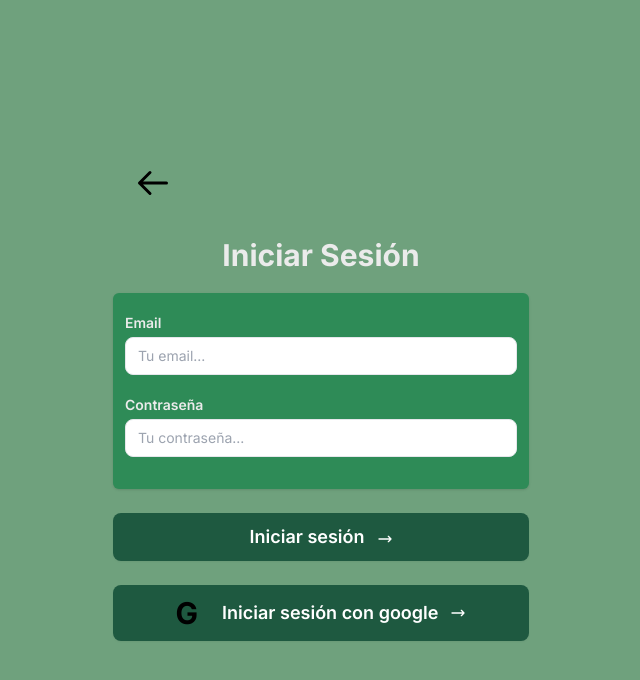
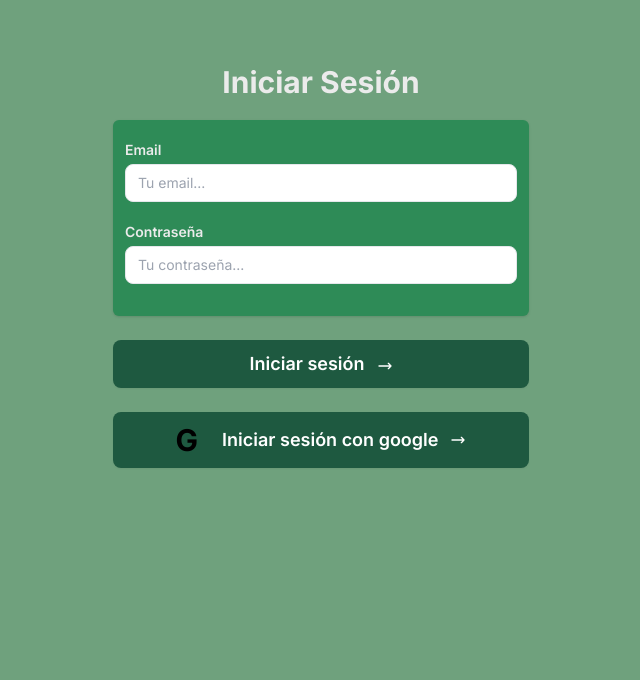
Before and after one commit to LeonardoIrusta01/Oasis-Front, a Next.js app: page /login in a window 1280 px wide. Shown: the top 680 px of the page, without its empty margins (319-959 px from the left). Built offline with nearby package versions, Linux system fonts and the light colour scheme.

Commit message:
button google & desktop design

```diff
--- a/src/components/logIn/index.tsx
+++ b/src/components/logIn/index.tsx
@@ -4,14 +4,14 @@ import React from 'react';
 
 const LoginComponent: React.FC = () => {
     return (
-        <div className="min-h-screen items-center bg-oasisGradient-cambridgeBlue align-middle justify-start md:justify-center lg:justify-center flex flex-col sm:py-12 ">
-            <div className="py-1">
+        <div className="min-h-screen items-center bg-oasisGradient-cambridgeBlue align-middle justify-start flex flex-col sm:py-12 ">
+            <div className="py-1 md:hidden">
                 <div className="grid grid-cols-2 gap-1 mr-64">
                     <div className="text-left sm:text-left whitespace-nowrap">
                         <Link href='/'>
                             <button className="transition duration-200 px-5 py-4 cursor-pointer font-normal text-sm rounded-lg text-gray-500 hover:bg-oasisGradient-lightGreen focus:outline-none focus:bg-oasisGradient-cambridgeBlue focus:ring-2 focus:ring-oasisGradient-cambridgeBlue focus:ring-opacity-50 ring-inset">
                                 <svg xmlns="http://www.w3.org/2000/svg" fill="none" viewBox="0 0 24 24" stroke="Black" className="w-9 h-9 inline-block align-text-top">
-                                    <path stroke-linecap="round" stroke-linejoin="round" stroke-width="2" d="M10 19l-7-7m0 0l7-7m-7 7h18" />
+                                    <path strokeLinecap="round" strokeLinejoin="round" strokeWidth="2" d="M10 19l-7-7m0 0l7-7m-7 7h18" />
                                 </svg>
                             </button>
                         </Link>
@@ -31,14 +31,14 @@ const LoginComponent: React.FC = () => {
                 <button type="button" className="transition duration-200 mt-6 bg-oasisGradient-castletonGreen hover:bg-oasisGradient-lightGreen focus:bg-oasisGradient-cambridgeBlue focus:shadow-sm focus:ring-4 focus:ring-oasisGradient-seaGreen2 focus:ring-opacity-50 text-white w-full py-2.5 rounded-lg text-sm shadow-sm hover:shadow-md font-semibold text-center inline-block">
                     <span className="inline-block mr-3 text-lg">Iniciar sesión</span>
                     <svg xmlns="http://www.w3.org/2000/svg" fill="none" viewBox="0 0 24 24" stroke="currentColor" className="w-4 h-4 inline-block">
-                        <path stroke-linecap="round" stroke-linejoin="round" stroke-width="2" d="M17 8l4 4m0 0l-4 4m4-4H3" />
+                        <path strokeLinecap="round" strokeLinejoin="round" strokeWidth="2" d="M17 8l4 4m0 0l-4 4m4-4H3" />
                     </svg>
                 </button>
                 <button type="button" className="transition duration-200 mt-6 bg-oasisGradient-castletonGreen hover:bg-oasisGradient-lightGreen focus:bg-oasisGradient-cambridgeBlue focus:shadow-sm focus:ring-4 focus:ring-oasisGradient-seaGreen2 focus:ring-opacity-50 text-white w-full py-2.5 rounded-lg text-sm shadow-sm hover:shadow-md font-semibold text-center inline-block">
                     <span className="inline-block mr-6 align-middle text-3xl font-bold text-black ">G</span>
                     <span className="inline-block mr-3 text-lg align-middle">   Iniciar sesión con google</span>
                     <svg xmlns="http://www.w3.org/2000/svg" fill="none" viewBox="0 0 24 24" stroke="currentColor" className="w-4 h-4 inline-block">
-                        <path stroke-linecap="round" stroke-linejoin="round" stroke-width="2" d="M17 8l4 4m0 0l-4 4m4-4H3" />
+                        <path strokeLinecap="round" strokeLinejoin="round" strokeWidth="2" d="M17 8l4 4m0 0l-4 4m4-4H3" />
                     </svg>
                 </button>
             </div>
```
